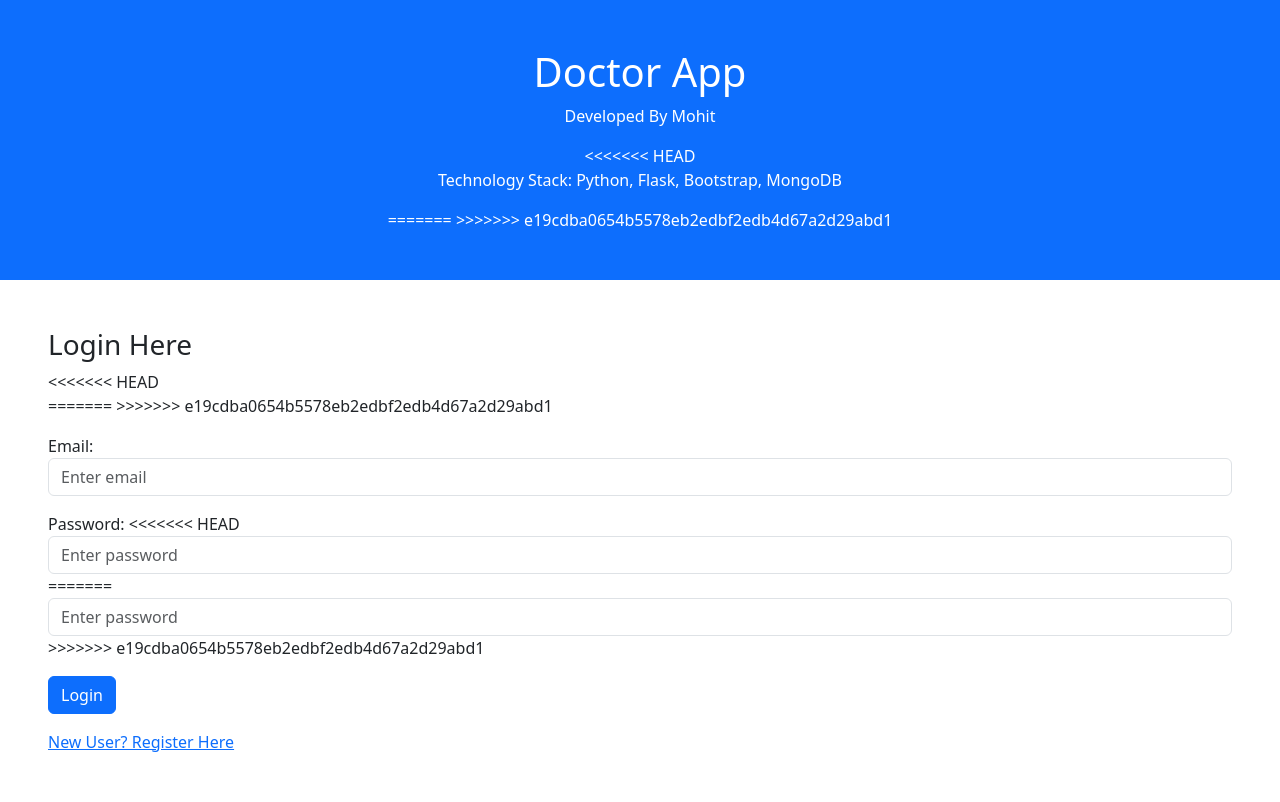
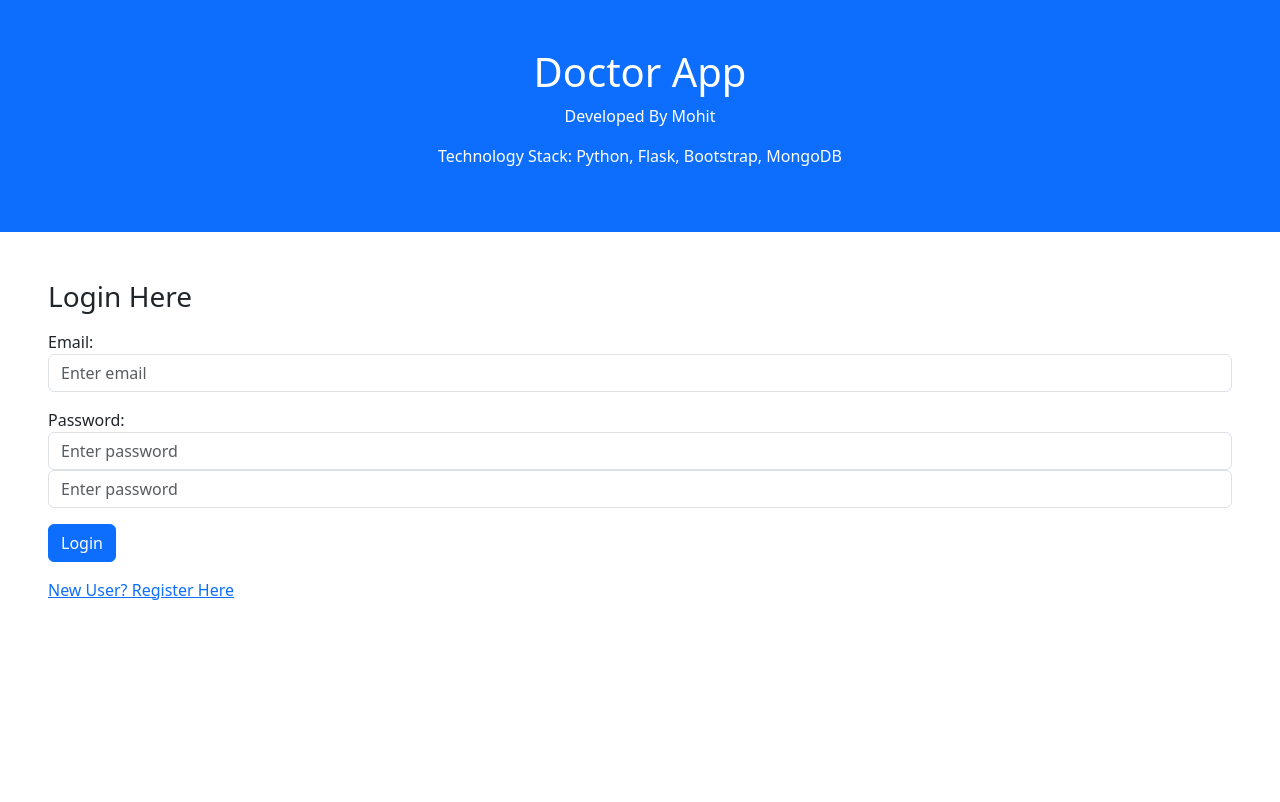
Before and after one commit to mohitsharda/pythonTrainingCode, a Flask app: page / in a window 1280 px wide. After the commit the page ends 600 px from the top, so only its background shows below. Run offline with Flask 3, Linux system fonts and the light colour scheme.

Commit message:
resolve merge conflicts

```diff
--- a/templates/index.html
+++ b/templates/index.html
@@ -10,32 +10,23 @@
         <div class="container-fluid p-5 bg-primary text-white text-center">
             <h1>Doctor App</h1>
             <p>Developed By Mohit</p>
-<<<<<<< HEAD
             <p>Technology Stack: Python, Flask, Bootstrap, MongoDB</p>
-=======
->>>>>>> e19cdba0654b5578eb2edbf2edb4d67a2d29abd1
         </div>
 
         <div class="container-fluid p-5">
           <h3>Login Here</h3>
-<<<<<<< HEAD
             <!-- <form action="/action_page.php"> -->
             <form action="/fetch-user", method="post">
-=======
             <form action="/action_page.php">
->>>>>>> e19cdba0654b5578eb2edbf2edb4d67a2d29abd1
                 <div class="mb-3 mt-3">
                   <label for="email">Email:</label>
                   <input type="email" class="form-control" id="email" placeholder="Enter email" name="email">
                 </div>
                 <div class="mb-3">
                   <label for="pwd">Password:</label>
-<<<<<<< HEAD
                   <!-- <input type="password" class="form-control" id="pwd" placeholder="Enter password" name="pswd"> -->
                   <input type="password" class="form-control" id="pwd" placeholder="Enter password" name="password">
-=======
                   <input type="password" class="form-control" id="pwd" placeholder="Enter password" name="pswd">
->>>>>>> e19cdba0654b5578eb2edbf2edb4d67a2d29abd1
                 </div>
                 <button type="submit" class="btn btn-primary">Login</button>
               </form>
```
